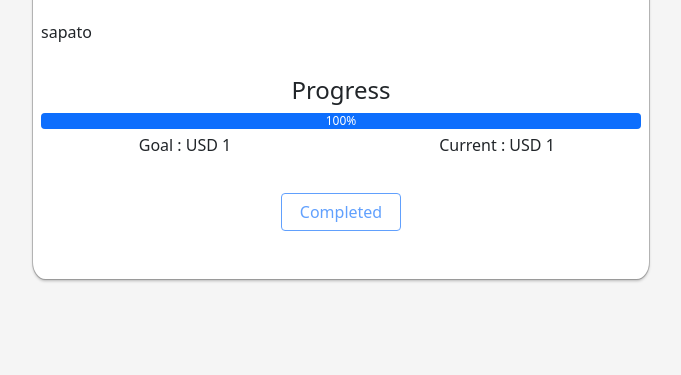
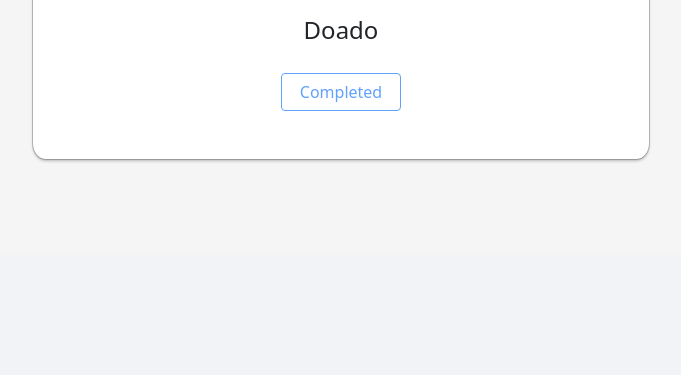
Before and after one commit to PI3SALA13/ECOmove, a Django app: page /community/ in a window 1280 px wide. Shown: the part 1640-2015 px from the top of the page, without its empty margins (299-980 px from the left). After the commit the page ends 1802 px from the top, so only its background shows below. Run offline with Django 4.2, Linux system fonts and the light colour scheme; a user stored in the database is signed in; data comes from the database, SQL or seed files in the repository; both versions use the stored data as it was after the commit.

Commit message:
subindo artefatos community, projects e sqlite

```diff
--- a/RaisingMinds/post/templates/post/community.html
+++ b/RaisingMinds/post/templates/post/community.html
@@ -61,19 +61,8 @@
 
                         <p class="mt-2 text-start p-2 ">{{post.content}}</p>
                         <div class="progressbar p-2">
-                            <h4>Progress</h4>
-                            <div class="progress">
-                              <div class="progress-bar" role="progressbar" style="width: {% widthratio post.current_amount post.donate_amount 100 %}%;" aria-valuenow="{% widthratio post.current_amount post.donate_amount 100 %}" aria-valuemin="0" aria-valuemax="100">{% widthratio post.current_amount post.donate_amount 100 %}%</div>
-                            </div>
-                            <div class="row">
-                              <div class="col-sm-6 mt-1">
-                                  <p>Goal : USD {{post.donate_amount}}</p>
-                              </div>
-                              <div class="col-sm-6 mt-1">
-                                  <p>Current : USD {{post.current_amount}}</p>
-                              </div>
-                          </div>
-                          <div >
+                            <h4>Doado</h4>
+                            <div >
                             <button type="button" class="btn donate btn-outline-primary mb-3" onclick="window.location.href='{% url 'checkout' post.id %}'"
                             {% if post.donate_amount <= post.current_amount %}disabled{% endif %}>
                             {% if post.donate_amount <= post.current_amount %}Completed{% else %}Donate{% endif %}
```
Also changed, not shown: RaisingMinds/app/templates/app/projects.html (+1 -8 lines), RaisingMinds/db.sqlite3.
